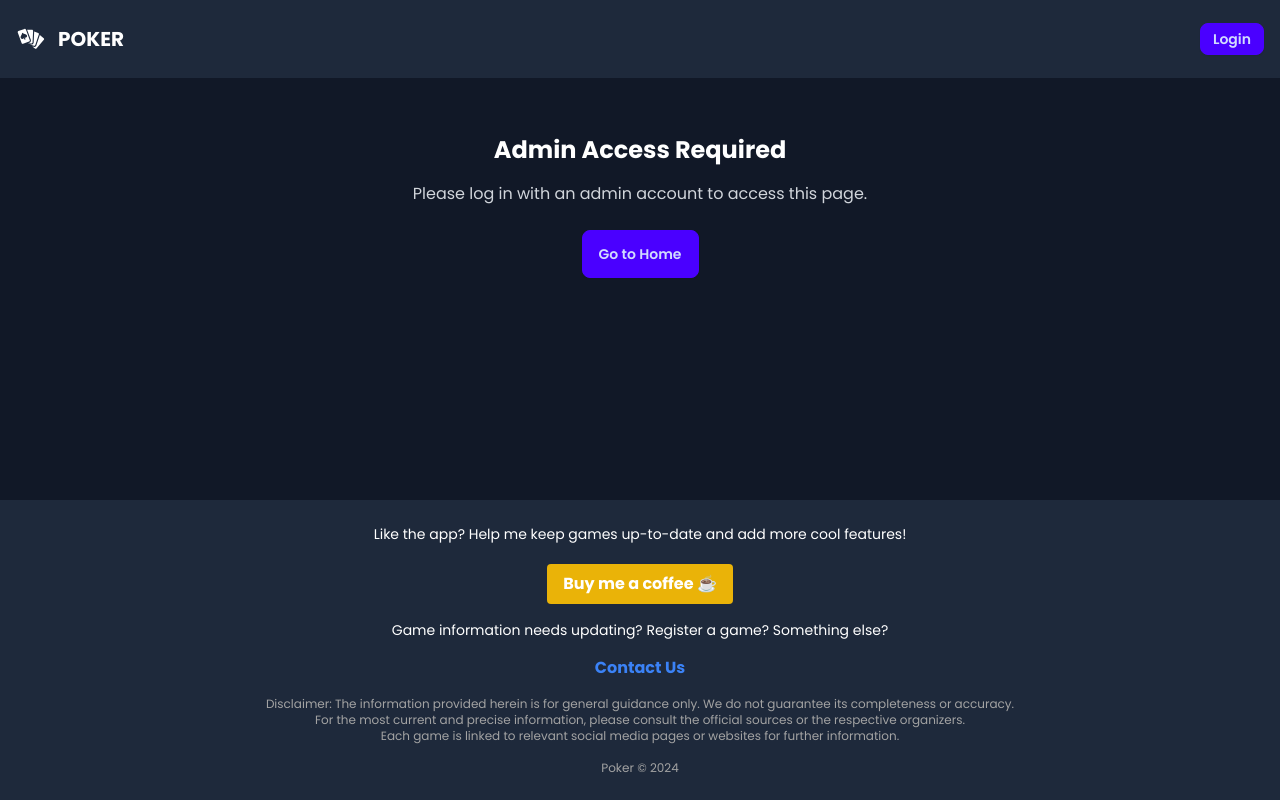
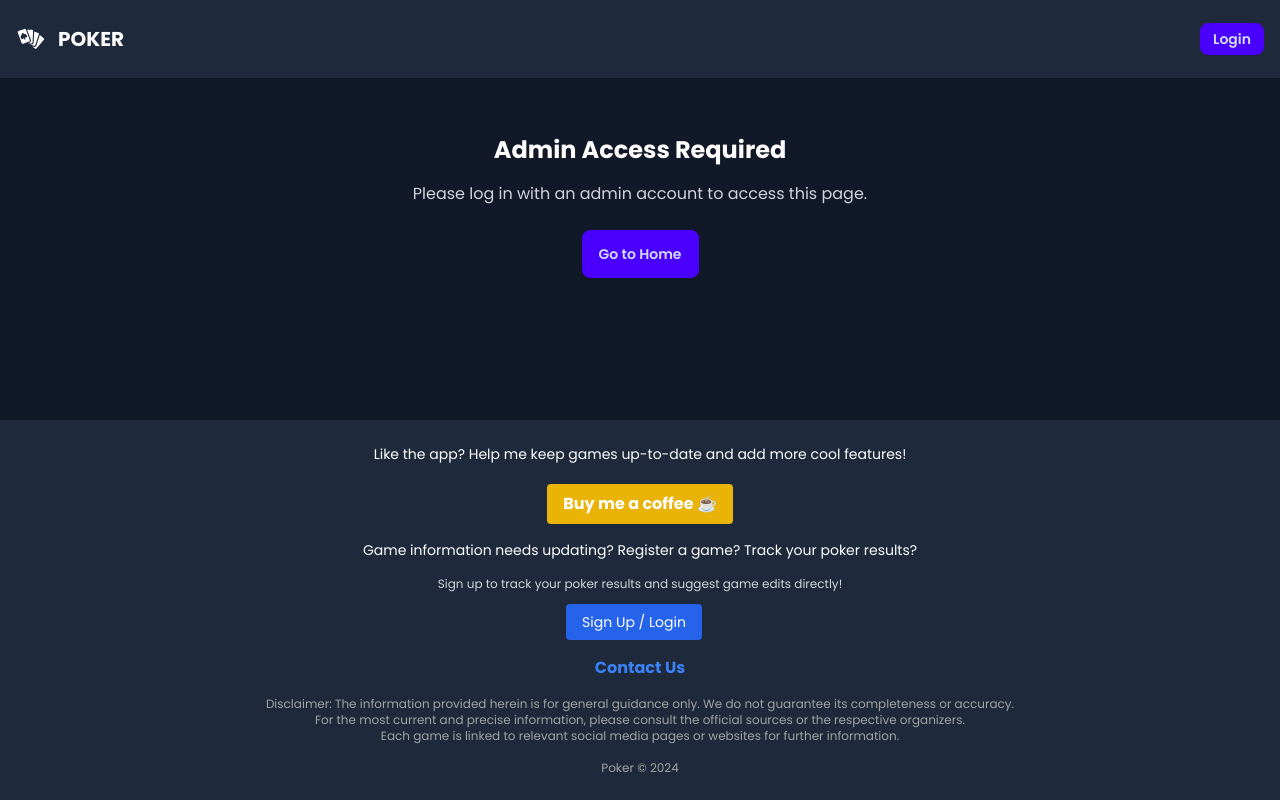
Before and after one commit to marcus-agrippa/poker-listing-app, a React (Create React App) app: page /admin/suggestions in a window 1280 px wide. Built offline with nearby package versions, Linux system fonts and the light colour scheme; no server answers; the HTML template or start-up script is replaced by a standard one.

Commit message:
additional updates

```diff
--- a/src/components/dashboard/Dashboard.jsx
+++ b/src/components/dashboard/Dashboard.jsx
@@ -54,7 +54,7 @@ const Dashboard = () => {
       const userResults = [];
       let lastDoc = null;
 
-      querySnapshot.forEach((docSnap, index) => {
+      querySnapshot.docs.forEach((docSnap, index) => {
         if (index < resultsPerPage) {
           userResults.push({ id: docSnap.id, ...docSnap.data() });
           lastDoc = docSnap;
@@ -68,13 +68,10 @@ const Dashboard = () => {
       if (lastDoc) {
         setPageDocuments(prev => ({ ...prev, [page]: lastDoc }));
       }
-
-      console.log(`fetchResults: Found ${userResults.length} results for page ${page}`);
       setResults(userResults);
       setCurrentPage(page);
     } catch (error) {
       console.error('Error fetching results:', error);
-      console.error('Error details:', error.code, error.message);
       // Ensure we don't leave results in inconsistent state
       setResults([]);
       setHasNextPage(false);
@@ -104,7 +101,6 @@ const Dashboard = () => {
         userResults.push({ id: docSnap.id, ...docSnap.data() });
       });
 
-      console.log(`fetchAllResultsForStats: Found ${userResults.length} results`);
       setAllResults(userResults);
     } catch (error) {
       console.error('Error fetching stats results:', error);
@@ -264,10 +260,9 @@ const Dashboard = () => {
     setPageDocuments({});
     setHasNextPage(false);
 
-    // Reset to page 1 if current page would be empty after deletion
-    const totalPages = Math.ceil(updatedResults.length / resultsPerPage);
-    if (currentPage > totalPages && totalPages > 0) {
-      setCurrentPage(totalPages);
+    // Always redirect to page 1 after deletion for better UX
+    if (currentPage > 1) {
+      setCurrentPage(1);
     }
 
     try {
--- a/src/components/dashboard/ResultForm.jsx
+++ b/src/components/dashboard/ResultForm.jsx
@@ -107,6 +107,13 @@ const ResultForm = ({ isOpen, onClose, onSubmit, editingResult }) => {
     e.preventDefault();
     setLoading(true);
 
+    // Validate required fields
+    if (!gameName || !venue) {
+      toast.error('Game name and venue are required fields.');
+      setLoading(false);
+      return;
+    }
+
     const resultData = {
       gameName,
       venue,
@@ -183,7 +190,7 @@ const ResultForm = ({ isOpen, onClose, onSubmit, editingResult }) => {
               <>
                 <div className="form-control">
                   <label className="label">
-                    <span className="label-text text-white">Game/Tournament Name</span>
+                    <span className="label-text text-white">Game/Tournament Name *</span>
                   </label>
                   <input
                     type="text"
@@ -197,7 +204,7 @@ const ResultForm = ({ isOpen, onClose, onSubmit, editingResult }) => {
 
                 <div className="form-control">
                   <label className="label">
-                    <span className="label-text text-white">Venue</span>
+                    <span className="label-text text-white">Venue *</span>
                   </label>
                   <input
                     type="text"
--- a/src/components/layout/Footer.jsx
+++ b/src/components/layout/Footer.jsx
@@ -1,8 +1,13 @@
-import React from 'react';
+import React, { useState } from 'react';
 import { Link } from 'react-router-dom';
 import { hostname } from '../../hostname';
+import { useAuth } from '../../contexts/AuthContext';
+import AuthModal from '../auth/AuthModal';
 
 const Footer = () => {
+  const { currentUser } = useAuth();
+  const [isAuthModalOpen, setIsAuthModalOpen] = useState(false);
+
   const copyright =
     hostname === 'pokercentralcoast.com'
       ? 'PokerCentralCoast'
@@ -41,8 +46,26 @@ const Footer = () => {
         </a>
       </div>
       <p className='text-white text-sm'>
-        Game information needs updating? Register a game? Something else?
+        {currentUser
+          ? 'Track your results in your dashboard! Game info needs updating? Register a new game? Something else?'
+          : 'Game information needs updating? Register a game? Track your poker results?'
+        }
       </p>
+
+      {!currentUser && (
+        <div className="mt-4 mb-4">
+          <p className='text-gray-300 text-xs mb-3'>
+            Sign up to track your poker results and suggest game edits directly!
+          </p>
+          <button
+            onClick={() => setIsAuthModalOpen(true)}
+            className='bg-blue-600 hover:bg-blue-700 text-white font-medium py-2 px-4 rounded text-sm mr-3'
+          >
+            Sign Up / Login
+          </button>
+        </div>
+      )}
+
       <Link to='/contact'>
         <p className='font-bold text-blue-500 hover:text-blue-400 mt-4'>
           Contact Us
@@ -58,6 +81,11 @@ const Footer = () => {
       <p className='text-xs mt-4 text-neutral-400'>
         {copyright} © {new Date().getFullYear()}
       </p>
+
+      <AuthModal
+        isOpen={isAuthModalOpen}
+        onClose={() => setIsAuthModalOpen(false)}
+      />
     </footer>
   );
 };
--- a/src/components/layout/Header.jsx
+++ b/src/components/layout/Header.jsx
@@ -1,5 +1,5 @@
 import React, { useState } from 'react';
-import { Link } from 'react-router-dom';
+import { Link, useNavigate } from 'react-router-dom';
 import { GiPokerHand } from 'react-icons/gi';
 import { FiUser, FiLogOut } from 'react-icons/fi';
 import { hostname } from '../../hostname';
@@ -11,6 +11,7 @@ import { FiSettings } from 'react-icons/fi';
 const Header = () => {
   const [isAuthModalOpen, setIsAuthModalOpen] = useState(false);
   const { currentUser, logout } = useAuth();
+  const navigate = useNavigate();
 
   // Get admin emails from environment variables
   const adminEmails = process.env.REACT_APP_ADMIN_EMAILS
@@ -44,6 +45,7 @@ const Header = () => {
     try {
       await logout();
       toast.success('Successfully logged out. See you next time!');
+      navigate('/'); // Redirect to main page after logout
     } catch (error) {
       console.error('Failed to logout:', error);
       toast.error('Failed to logout. Please try again.');
```
